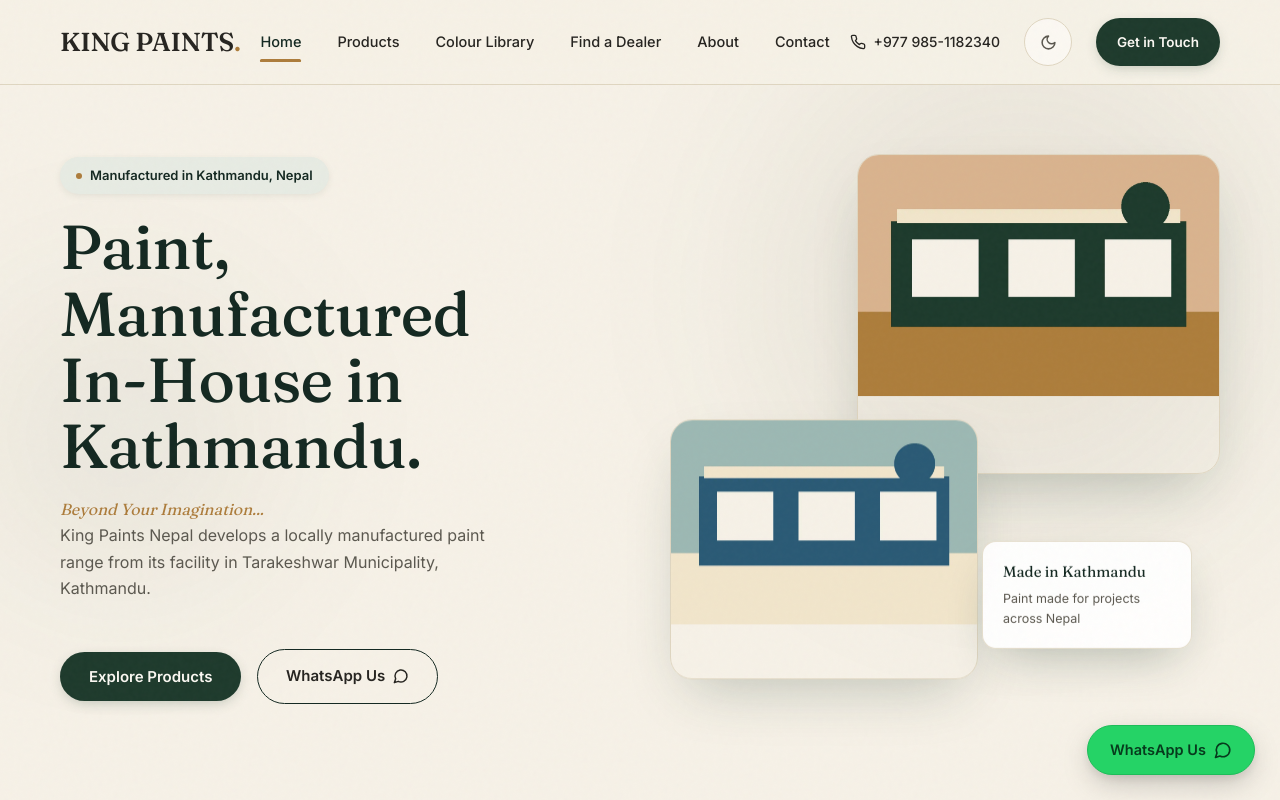
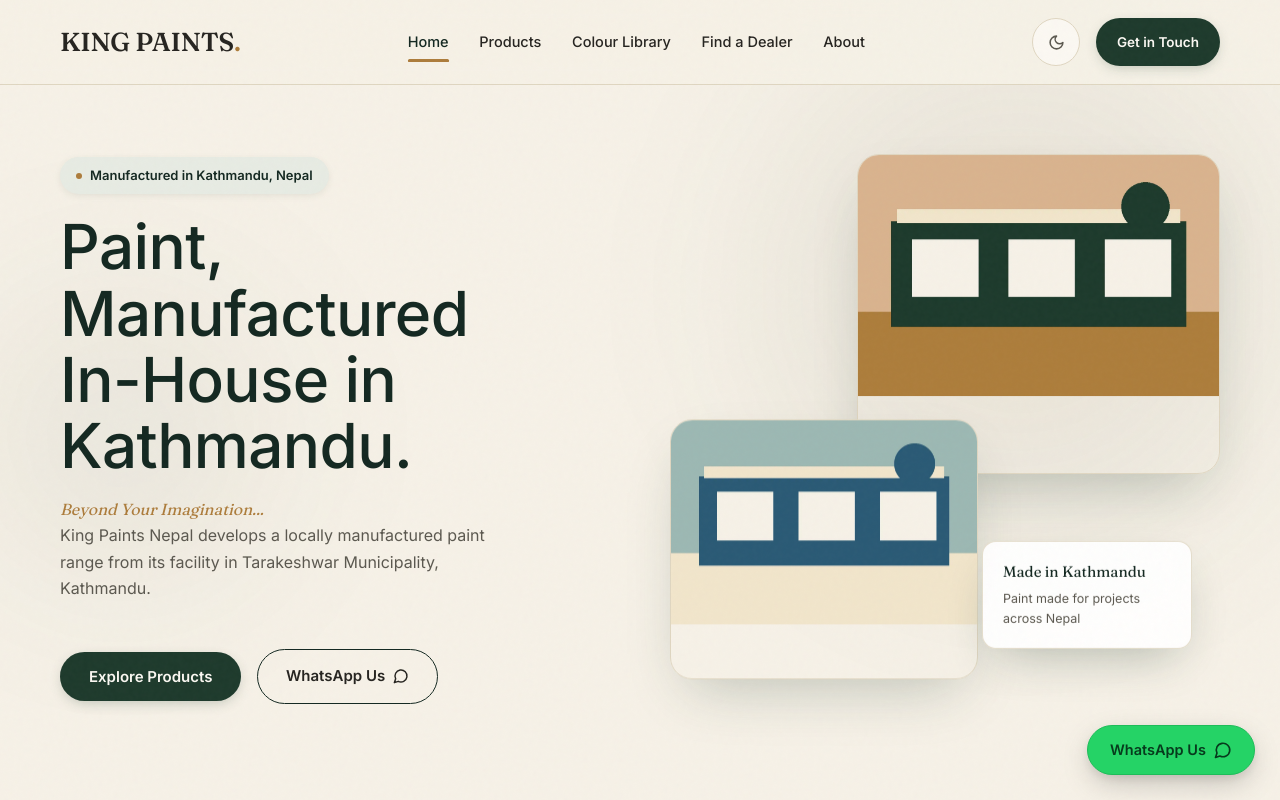
Before and after one commit to utkristaa/KingPaintsNepal, a React (Vite) app: page / in a window 1280 px wide. Shown: the top 800 px of the page. Built offline with nearby package versions, Linux system fonts and the light colour scheme.

Commit message:
Refine navigation and visual system

```diff
--- a/src/components/Navbar.jsx
+++ b/src/components/Navbar.jsx
@@ -67,11 +67,6 @@
             </div>
 
             <div className="v-nav-right">
-              <a className="v-nav-phone" href={getPhoneHref(SITE.phones[0])}>
-                <Phone size={16} />
-                {formatNepalPhone(SITE.phones[0])}
-              </a>
-
               <button
                 type="button"
                 className="v-theme-toggle"
--- a/src/data/nav.js
+++ b/src/data/nav.js
@@ -4,7 +4,6 @@
   { id: "colours", label: "Colour Library" },
   { id: "dealers", label: "Find a Dealer" },
   { id: "about", label: "About" },
-  { id: "contact", label: "Contact" },
 ];
 
 export const CATEGORIES = [
--- a/src/index.css
+++ b/src/index.css
@@ -75,7 +75,7 @@
 }
 
 .varna-root h1, .varna-root h2, .varna-root h3, .varna-root h4 {
-  font-family: var(--font-display);
+  font-family: var(--font-body);
   color: var(--forest-dark);
   margin: 0;
   font-weight: 480;
@@ -205,20 +205,19 @@
 
 /* ---------- Navbar ---------- */
 .v-nav-wrap { position: sticky; top: 0; z-index: 50; background: rgba(246,241,231,0.92); backdrop-filter: blur(10px); border-bottom: 1px solid var(--border); }
-.v-nav { display: flex; align-items: center; justify-content: space-between; height: 84px; }
+.v-nav { display: flex; align-items: center; gap: 24px; min-width: 0; height: 84px; }
 .v-logo { font-family: 'Fraunces', serif; font-size: 26px; font-weight: 560; color: var(--forest-dark); letter-spacing: -0.01em; }
 .v-logo span { color: var(--gold); }
-.v-nav-links { display: flex; align-items: center; gap: 36px; }
+.v-nav-links { display: flex; flex: 1 1 auto; align-items: center; justify-content: center; gap: clamp(18px, 2.4vw, 36px); min-width: 0; white-space: nowrap; }
 .v-nav-link { font-size: 14.5px; font-weight: 500; color: var(--charcoal-soft); position: relative; padding: 4px 0; transition: color 0.2s ease; }
 .v-nav-link:hover { color: var(--forest-dark); }
 .v-nav-link.active { color: var(--forest-dark); }
 .v-nav-link.active::after { content: ''; position: absolute; left: 0; right: 0; bottom: -4px; height: 2px; background: var(--gold); border-radius: 2px; }
-.v-nav-right { display: flex; align-items: center; gap: 24px; }
-.v-nav-phone { display: flex; align-items: center; gap: 8px; font-size: 14px; font-weight: 500; color: var(--forest-dark); }
+.v-nav-right { display: flex; flex: 0 0 auto; align-items: center; gap: 16px; white-space: nowrap; }
 .v-nav-burger { display: none; background: none; border: none; color: var(--forest-dark); min-width: 48px; min-height: 48px; align-items: center; justify-content: center; }
 
 @media (max-width: 980px) {
-  .v-nav-links, .v-nav-phone { display: none; }
+  .v-nav-links { display: none; }
   .v-nav-burger { display: flex; }
   .v-nav { height: 72px; }
 }
@@ -1337,9 +1336,6 @@
   color: #FAF5EB;
 }
 
-.varna-root.dark .v-nav-phone {
-  color: #FAF5EB;
-}
 
 .varna-root.dark .v-nav-burger {
   color: #FAF5EB;
--- a/src/pages/AboutPage.jsx
+++ b/src/pages/AboutPage.jsx
@@ -264,7 +264,7 @@
                     </div>
                     <span
                       style={{
-                        fontFamily: "'Fraunces', serif",
+                        fontFamily: "var(--font-body)",
                         fontSize: 22,
                         fontWeight: 600,
                         color: "var(--charcoal-soft)",
@@ -320,7 +320,7 @@
                   </span>
                   <span
                     style={{
-                      fontFamily: "'Fraunces', serif",
+                      fontFamily: "var(--font-body)",
                       fontSize: 16,
                       fontWeight: 700,
                       color: "var(--forest-dark)",
```
